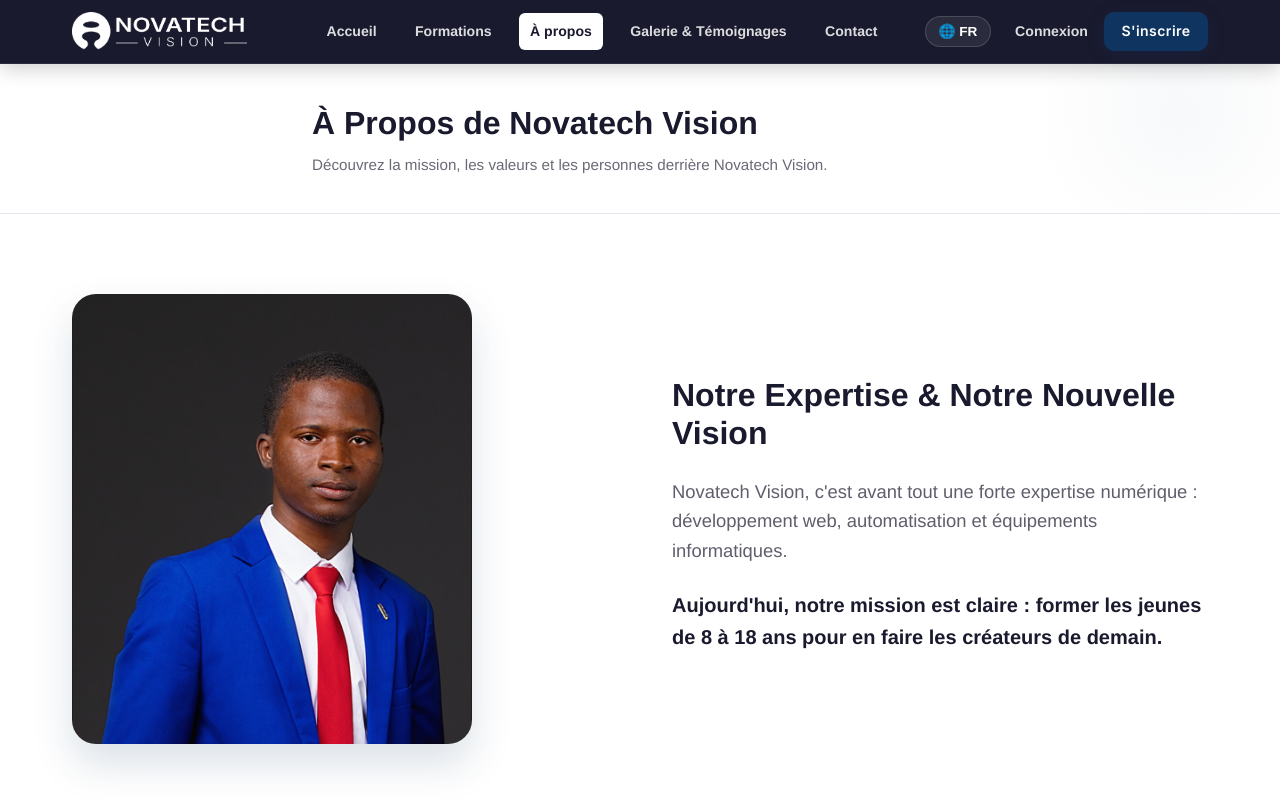
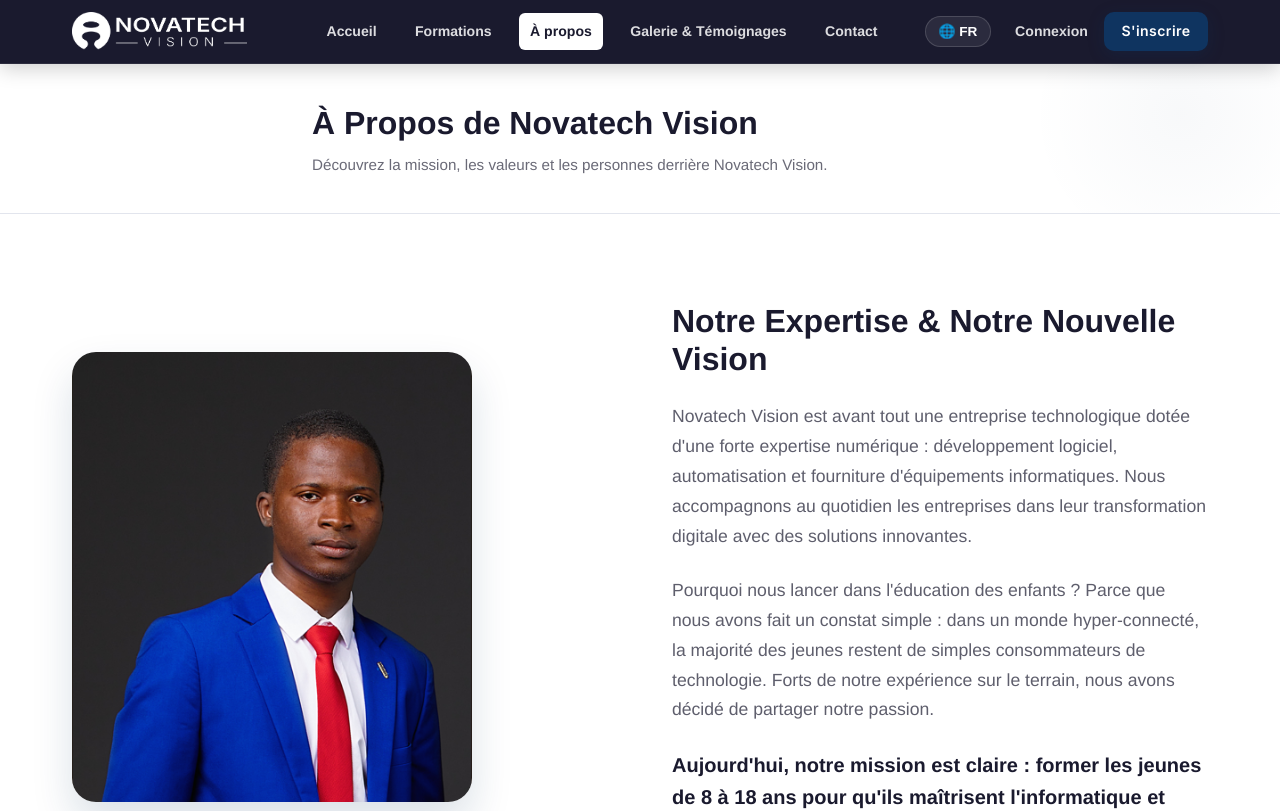
Before and after one commit to novaghislain/projetnovatech, a React (Vite) app in the folder frontend/: page /a-propos in a window 1280 px wide. Shown: the top 811 px of the page. Built offline with nearby package versions, Linux system fonts and the light colour scheme; no server answers.

Commit message:
feat: update about and home page texts

```diff
--- a/frontend/src/contexts/LanguageContext.jsx
+++ b/frontend/src/contexts/LanguageContext.jsx
@@ -36,7 +36,7 @@
 
     about_eyebrow: 'Qui sommes-nous ?',
     about_title: 'L\'informatique à la portée de vos enfants',
-    about_desc1: 'Novatech Vision est un organisme de formation spécialisé dans l\'éducation informatique des enfants et jeunes de 8 à 18 ans.',
+    about_desc1: 'Novatech Vision est une entreprise technologique spécialisée dans l\'éducation informatique des enfants et jeunes de 8 à 18 ans.',
     about_desc2: 'Notre mission est de préparer la prochaine génération aux défis du monde numérique en leur offrant des compétences solides en bureautique, sécurité internet, et intelligence artificielle, dans un cadre ludique et stimulant.',
     about_feat1: 'Excellence pédagogique',
     about_feat2: 'Environnement sécurisé',
@@ -252,7 +252,6 @@
     dash_apply_bio: 'Biographie *',
     dash_apply_photo: "Photo d'identité (URL) *",
     dash_apply_submit: 'Envoyer ma candidature',
-    dash_profile_info: '👤 Informations du Profil',
     dash_modify_photo: 'Modifier la photo',
     dash_delete_photo: 'Supprimer',
     dash_student_role: 'Apprenant',
@@ -320,7 +319,7 @@
 
     about_eyebrow: 'Who are we?',
     about_title: 'IT training at your child\'s reach',
-    about_desc1: 'Novatech Vision is a training center specialized in computer education for kids and teens from 8 to 18.',
+    about_desc1: 'Novatech Vision is a technology company specializing in the computer education of children and youth aged 8 to 18.',
     about_desc2: 'Our mission is to prepare the next generation for the challenges of the digital world by providing solid skills in office tools, internet safety, and AI, within a fun and stimulating environment.',
     about_feat1: 'Pedagogical excellence',
     about_feat2: 'Safe environment',
--- a/frontend/src/pages/Apropos.jsx
+++ b/frontend/src/pages/Apropos.jsx
@@ -45,15 +45,20 @@
             <h2 style={{ fontSize: '2rem', color: 'var(--color-primary)', marginBottom: '1.5rem' }}>
               {language === 'en' ? 'Our Expertise & Our New Vision' : 'Notre Expertise & Notre Nouvelle Vision'}
             </h2>
-            <p style={{ fontSize: '1.15rem', lineHeight: '1.6', color: 'var(--color-text-muted)', marginBottom: '1.5rem' }}>
+            <p style={{ fontSize: '1.1rem', lineHeight: '1.7', color: 'var(--color-text-muted)', marginBottom: '1.5rem' }}>
               {language === 'en'
-                ? "Novatech Vision is built on strong digital expertise: software development, IT automation, and tech equipment."
-                : "Novatech Vision, c'est avant tout une forte expertise numérique : développement web, automatisation et équipements informatiques."}
+                ? "Novatech Vision is fundamentally a technology company with strong digital expertise: software development, IT automation, and tech equipment. We help businesses optimize their processes through innovative solutions on a daily basis."
+                : "Novatech Vision est avant tout une entreprise technologique dotée d'une forte expertise numérique : développement logiciel, automatisation et fourniture d'équipements informatiques. Nous accompagnons au quotidien les entreprises dans leur transformation digitale avec des solutions innovantes."}
+            </p>
+            <p style={{ fontSize: '1.1rem', lineHeight: '1.7', color: 'var(--color-text-muted)', marginBottom: '1.5rem' }}>
+              {language === 'en'
+                ? "Why did we branch into kids' education? Because we noticed a simple fact: in an increasingly digital world, most young people remain mere consumers of technology. With our professional IT background, we decided to step up and share our passion."
+                : "Pourquoi nous lancer dans l'éducation des enfants ? Parce que nous avons fait un constat simple : dans un monde hyper-connecté, la majorité des jeunes restent de simples consommateurs de technologie. Forts de notre expérience sur le terrain, nous avons décidé de partager notre passion."}
             </p>
             <p style={{ fontSize: '1.25rem', lineHeight: '1.6', color: 'var(--color-primary)', fontWeight: 700 }}>
               {language === 'en'
-                ? "Today, our mission is clear: training kids and teens from 8 to 18 years old to become the creators of tomorrow."
-                : "Aujourd'hui, notre mission est claire : former les jeunes de 8 à 18 ans pour en faire les créateurs de demain."}
+                ? "Today, our mission is clear: training kids and teens from 8 to 18 years old to master IT and become the creators of tomorrow."
+                : "Aujourd'hui, notre mission est claire : former les jeunes de 8 à 18 ans pour qu'ils maîtrisent l'informatique et deviennent les créateurs de demain."}
             </p>
           </div>
         </div>
```
